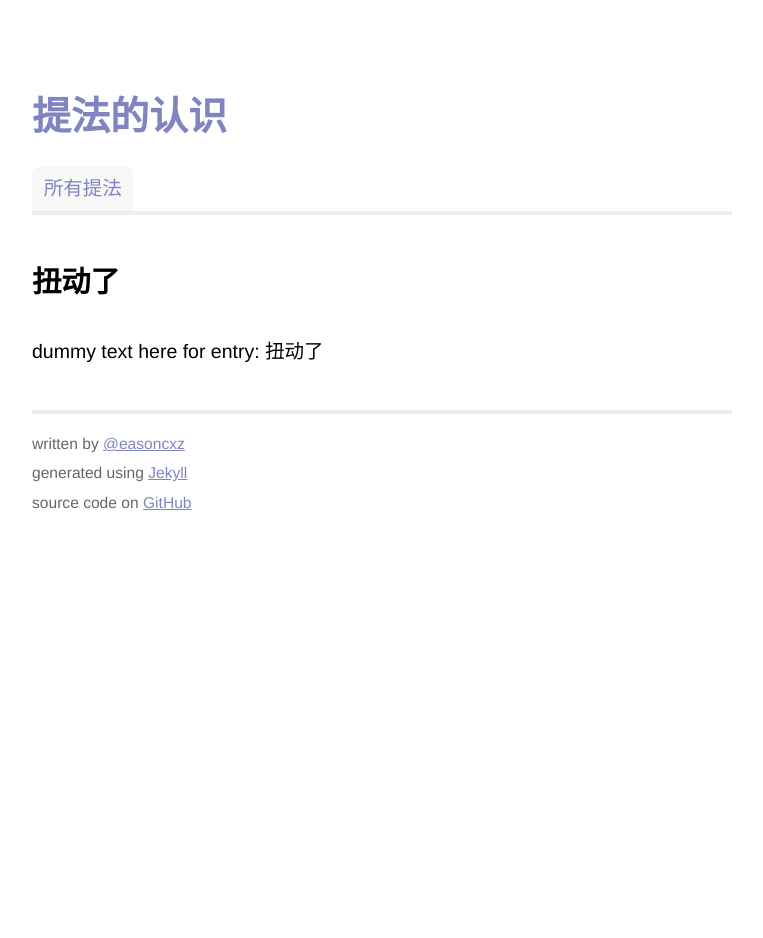
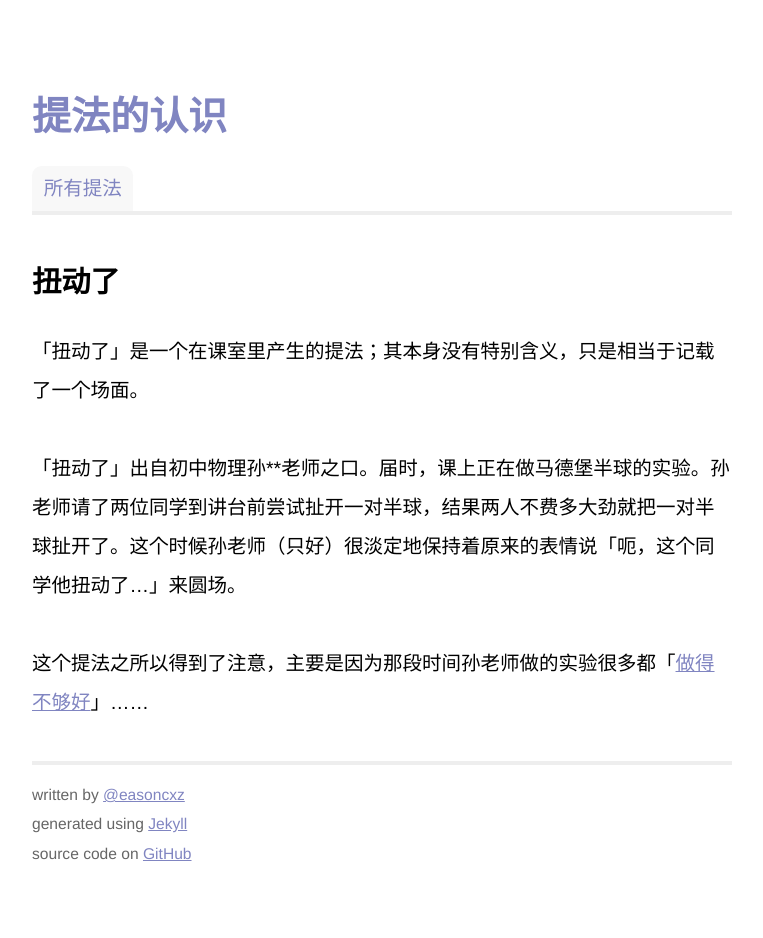
Before and after one commit to easoncxz/tifa, a Jekyll site: the page built from _posts/2014-01-19-扭动了.markdown, in a window 1280 px wide. Shown: the whole page, without its empty margins (258-1021 px from the left). Built offline with Jekyll 4.4.1, drawn with Linux system fonts in a browser that asks for light colours; Markdown is read by kramdown in place of the engine named in the settings.

```diff
--- a/_posts/2014-01-19-扭动了.markdown
+++ b/_posts/2014-01-19-扭动了.markdown
@@ -2,5 +2,8 @@
 layout: post
 title: 扭动了
 ---
+「扭动了」是一个在课室里产生的提法；其本身没有特别含义，只是相当于记载了一个场面。
 
-dummy text here for entry: 扭动了
+「扭动了」出自初中物理孙**老师之口。届时，课上正在做马德堡半球的实验。孙老师请了两位同学到讲台前尝试扯开一对半球，结果两人不费多大劲就把一对半球扯开了。这个时候孙老师（只好）很淡定地保持着原来的表情说「呃，这个同学他扭动了…」来圆场。
+
+这个提法之所以得到了注意，主要是因为那段时间孙老师做的实验很多都「[做得不够好]({{ site.baseurl }}/posts/做得不够好/)」……
```
